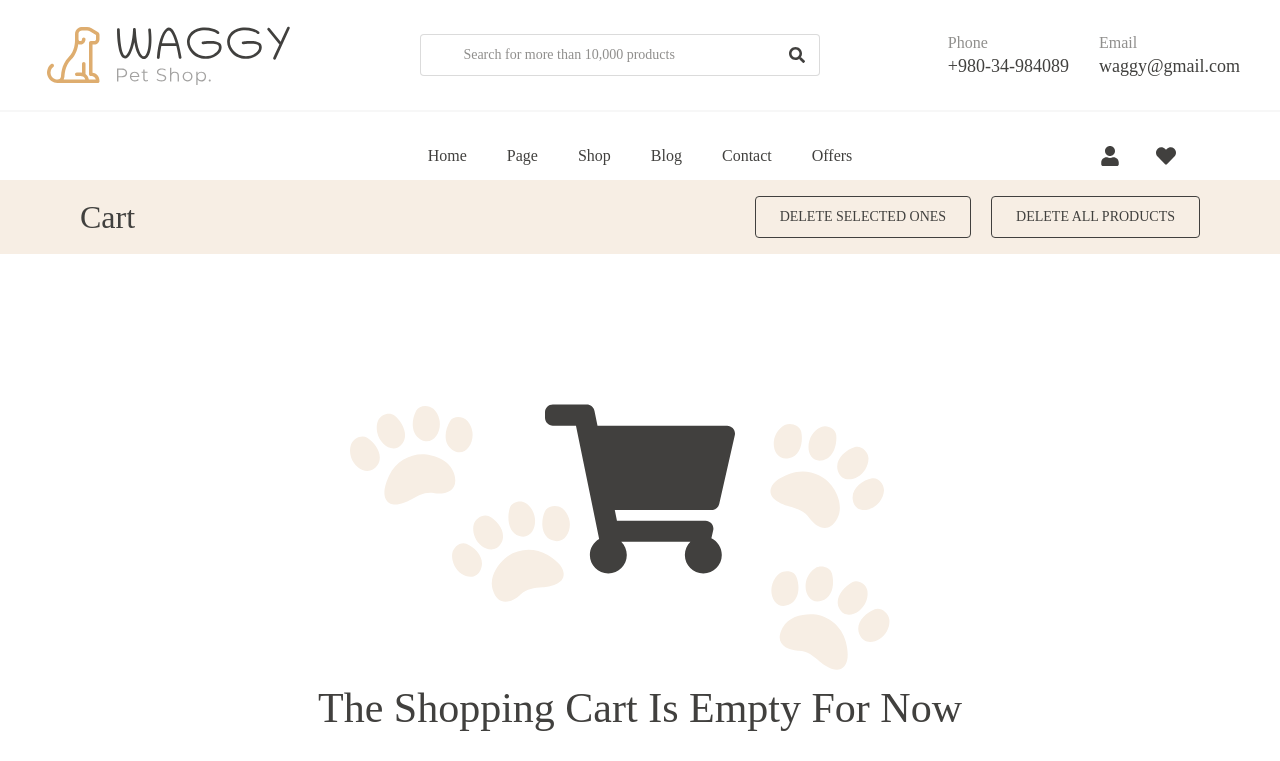
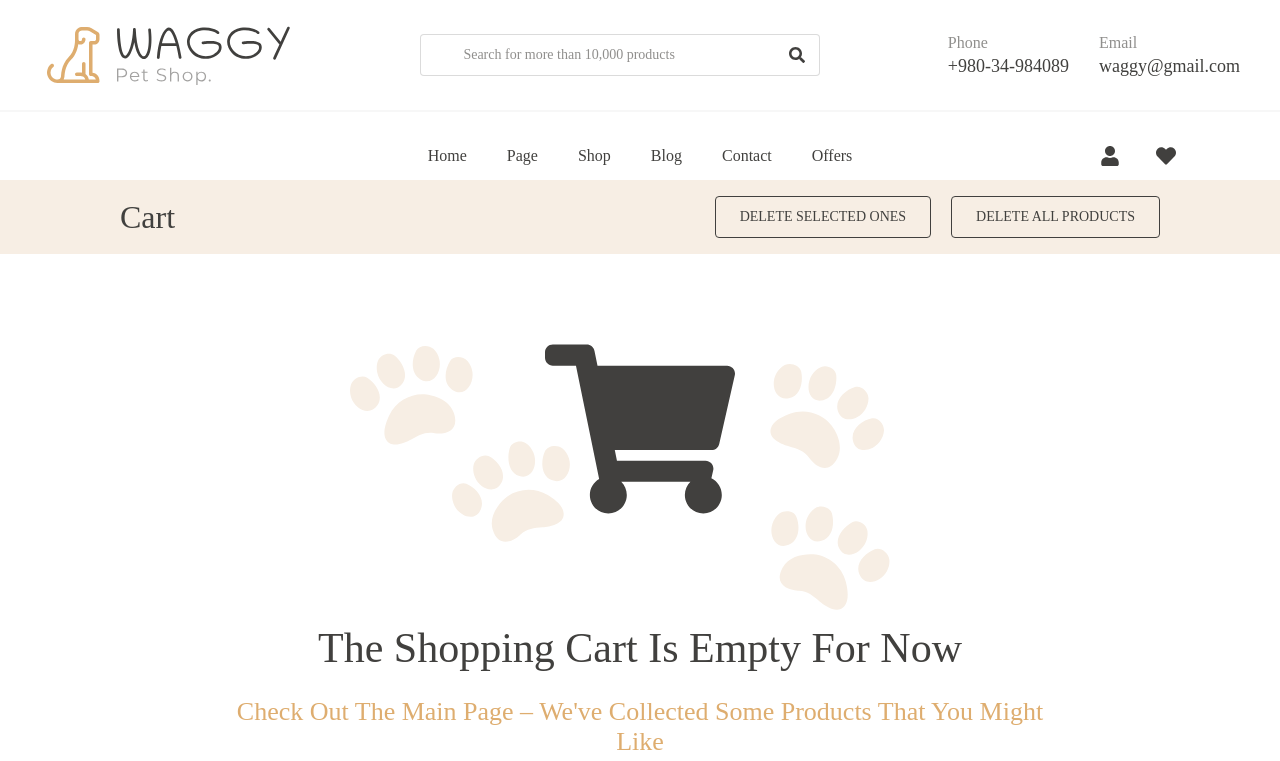
Before and after one commit to qwppkk-kp/Waggy, a React (Create React App) app: page /cart in a window 1280 px wide. Shown: the top 761 px of the page. Built offline with nearby package versions, Linux system fonts and the light colour scheme; a web font is replaced by a local one.

Commit message:
Update Cart.scss

```diff
--- a/src/styles/Cart.scss
+++ b/src/styles/Cart.scss
@@ -5,9 +5,9 @@
 
   &__header {
     background: #F7EEE4;
-    padding: 16px 0;
-    width: 100%;
-    margin-bottom: 60px;
+    padding: 16px 40px;
+    max-width: 1440px;
+    margin: 0 auto;
 
     &-inner {
       max-width: 1440px;
@@ -131,8 +131,9 @@
 .cart-full {
   &__header {
     background: #F7EEE4;
-    padding: 16px 0;
-    width: 100%;
+    padding: 16px 40px;
+    max-width: 1440px;
+    margin: 0 auto;
 
     &-inner {
       max-width: 1440px;
@@ -232,7 +233,7 @@
 
   // Кнопка сердечка для избранного (как на главной)
   &__wishlist-btn {
-  padding: 12px 20px;      /* такой же как на главной */
+    padding: 12px 20px;
     background: white;
     color: #41403E;
     border: 1px solid #41403E;
@@ -255,7 +256,7 @@
     }
   }
 
-  // Нижняя полоска как верхняя
+  // Нижняя полоска — идентична верхней
   &__footer {
     background: #F7EEE4;
     padding: 16px 0;
@@ -372,6 +373,41 @@
   }
 }
 
+// Чекбокс на карточке товара
+.product-card {
+  position: relative;
+
+  &__checkbox-wrapper {
+    position: absolute;
+    top: 10px;
+    left: 10px;
+    z-index: 10;
+  }
+
+  &__checkbox {
+    width: 25px;
+    height: 25px;
+    border: 2px solid #c0c0c0;
+    border-radius: 4px;
+    cursor: pointer;
+    appearance: none;
+    display: flex;
+    align-items: center;
+    justify-content: center;
+
+    &:checked {
+      position: relative;
+
+      &::after {
+        content: '✓';
+        color: #DEAD6F;
+        font-size: 18px;
+        font-weight: bold;
+      }
+    }
+  }
+}
+
 @media (max-width: 1024px) {
   .cart-full__grid {
     grid-template-columns: repeat(3, 1fr);
@@ -430,39 +466,3 @@
     grid-template-columns: 1fr;
   }
 }
-
-
-// Чекбокс на карточке товара
-.product-card {
-  position: relative;  /* чтобы чекбокс позиционировался относительно карточки */
-
-  &__checkbox-wrapper {
-    position: absolute;
-    top: 10px;
-    left: 10px;
-    z-index: 10;
-  }
-
-  &__checkbox {
-    width: 25px;
-    height: 25px;
-    border: 2px solid #c0c0c0;
-    border-radius: 4px;
-    cursor: pointer;
-    appearance: none;
-    display: flex;
-    align-items: center;
-    justify-content: center;
-
-    &:checked {
-      position: relative;
-
-      &::after {
-        content: '✓';
-        color: #DEAD6F;
-        font-size: 18px;
-        font-weight: bold;
-      }
-    }
-  }
-}
```
Lines whose indentation alone changed are shown as unchanged.
